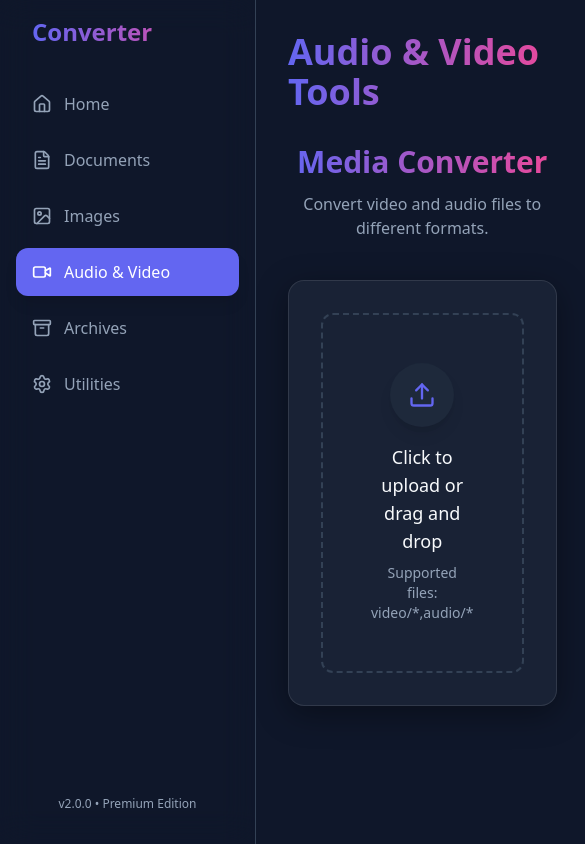
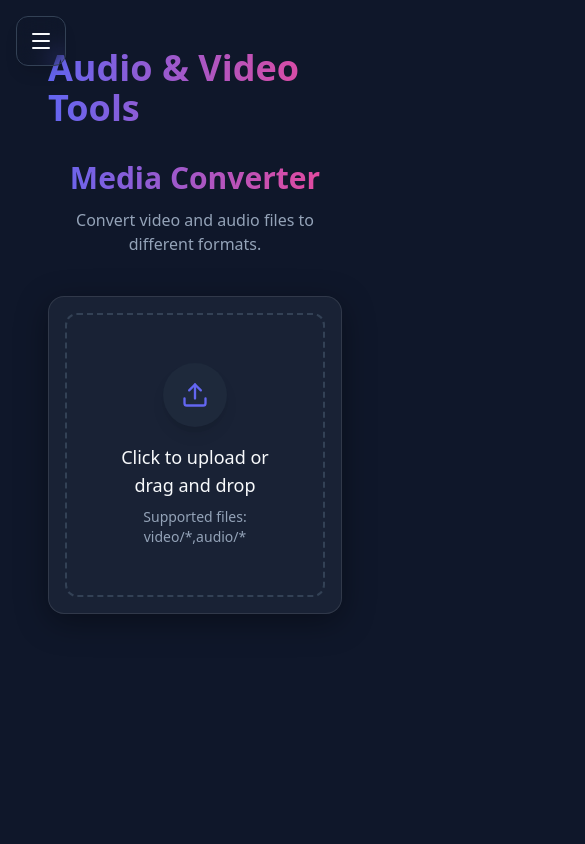
Before and after one commit to chasadch/converter, a React app in the folder frontend/: page /media in a window 390 px wide. Shown: the whole page, 585 px wide, since content can reach past the window. Built offline with nearby package versions, Linux system fonts and the light colour scheme; the HTML template or start-up script is replaced by a standard one.

Commit message:
Make UI mobile responsive: Collapsible sidebar and adaptive grid

```diff
--- a/frontend/src/App.jsx
+++ b/frontend/src/App.jsx
@@ -1,5 +1,6 @@
-import React from 'react';
+import React, { useState } from 'react';
 import { BrowserRouter as Router, Routes, Route } from 'react-router-dom';
+import { Menu } from 'lucide-react';
 import Sidebar from './components/Sidebar';
 import Home from './pages/Home';
 import Documents from './pages/Documents';
@@ -9,6 +10,8 @@ import Archives from './pages/Archives';
 import Utils from './pages/Utils';
 
 function App() {
+  const [isSidebarOpen, setIsSidebarOpen] = useState(false);
+
   return (
     <Router>
       <div className="flex min-h-screen bg-background text-text font-sans selection:bg-primary/30">
@@ -18,9 +21,20 @@ function App() {
           <div className="absolute bottom-[-10%] right-[-10%] w-[40%] h-[40%] bg-secondary/20 rounded-full blur-[120px] animate-pulse-slow delay-1000"></div>
         </div>
 
-        <Sidebar />
+        <Sidebar isOpen={isSidebarOpen} onClose={() => setIsSidebarOpen(false)} />
 
-        <main className="flex-1 ml-64 min-h-screen">
+        {/* Mobile Header / Hamburger */}
+        <div className="fixed top-4 left-4 z-30 md:hidden">
+          <button
+            onClick={() => setIsSidebarOpen(true)}
+            className="p-3 bg-surface/80 backdrop-blur-md border border-border rounded-xl shadow-lg hover:bg-surface transition-colors"
+          >
+            <Menu size={24} />
+          </button>
+        </div>
+
+        <main className="flex-1 md:ml-64 min-h-screen transition-all duration-300">
+          <div className="p-4 md:p-0"> {/* Add padding for mobile content */}
             <Routes>
               <Route path="/" element={<Home />} />
               <Route path="/documents" element={<Documents />} />
@@ -29,6 +43,7 @@ function App() {
               <Route path="/archives" element={<Archives />} />
               <Route path="/utils" element={<Utils />} />
             </Routes>
+          </div>
         </main>
       </div>
     </Router>
--- a/frontend/src/components/Converter.jsx
+++ b/frontend/src/components/Converter.jsx
@@ -101,7 +101,7 @@ const Converter = ({
                 <p className="text-text-muted">{description}</p>
             </div>
 
-            <div className="glass-panel p-8 rounded-2xl transition-all duration-300 hover:shadow-2xl hover:shadow-primary/10">
+            <div className="glass-panel p-4 md:p-8 rounded-2xl transition-all duration-300 hover:shadow-2xl hover:shadow-primary/10">
 
                 {/* File Upload Area */}
                 {!file && (
@@ -145,12 +145,12 @@ const Converter = ({
                         {conversionOptions.length > 0 && (
                             <div>
                                 <label className="block text-sm font-medium mb-2 text-text-muted">{optionLabel}</label>
-                                <div className="grid grid-cols-3 gap-3">
+                                <div className="grid grid-cols-2 md:grid-cols-3 gap-3">
                                     {conversionOptions.map(opt => (
                                         <button
                                             key={opt.value}
                                             onClick={() => setSelectedOption(opt.value)}
-                                            className={`py-2 px-4 rounded-lg text-sm font-medium transition-all ${selectedOption === opt.value
+                                            className={`py-2 px-3 md:px-4 rounded-lg text-sm font-medium transition-all ${selectedOption === opt.value
                                                 ? 'bg-primary text-white shadow-lg shadow-primary/25'
                                                 : 'bg-surface border border-border hover:border-primary/50'
                                                 }`}
--- a/frontend/src/components/Sidebar.jsx
+++ b/frontend/src/components/Sidebar.jsx
@@ -1,7 +1,7 @@
-import { FileText, Image, Video, Archive, Settings, Home } from 'lucide-react';
+import { FileText, Image, Video, Archive, Settings, Home, X } from 'lucide-react';
 import { Link, useLocation } from 'react-router-dom';
 
-const Sidebar = () => {
+const Sidebar = ({ isOpen, onClose }) => {
     const location = useLocation();
 
     const links = [
@@ -14,12 +14,33 @@ const Sidebar = () => {
     ];
 
     return (
-        <div className="w-64 bg-surface/50 backdrop-blur-lg border-r border-border h-screen fixed left-0 top-0 flex flex-col p-4 z-20">
-            <div className="mb-8 px-4">
+        <>
+            {/* Mobile Overlay */}
+            {isOpen && (
+                <div
+                    className="fixed inset-0 bg-black/50 backdrop-blur-sm z-30 md:hidden"
+                    onClick={onClose}
+                />
+            )}
+
+            {/* Sidebar Container */}
+            <div className={`
+                w-64 bg-surface/95 backdrop-blur-xl border-r border-border h-screen fixed left-0 top-0 flex flex-col p-4 z-40
+                transition-transform duration-300 ease-in-out
+                ${isOpen ? 'translate-x-0' : '-translate-x-full'}
+                md:translate-x-0
+            `}>
+                <div className="mb-8 px-4 flex justify-between items-center">
                     <h1 className="text-2xl font-bold gradient-text">Converter</h1>
+                    <button
+                        onClick={onClose}
+                        className="md:hidden p-2 hover:bg-white/10 rounded-lg transition-colors"
+                    >
+                        <X size={20} />
+                    </button>
                 </div>
 
-            <nav className="flex-1 space-y-2">
+                <nav className="flex-1 space-y-2 overflow-y-auto">
                     {links.map((link) => {
                         const Icon = link.icon;
                         const isActive = location.pathname === link.path;
@@ -28,6 +49,7 @@ const Sidebar = () => {
                             <Link
                                 key={link.path}
                                 to={link.path}
+                                onClick={() => onClose()} // Close on navigation (mobile)
                                 className={`flex items-center gap-3 px-4 py-3 rounded-xl transition-all duration-300 ${isActive
                                     ? 'bg-primary text-white shadow-lg shadow-primary/25'
                                     : 'text-text-muted hover:bg-white/5 hover:text-text'
@@ -40,10 +62,11 @@ const Sidebar = () => {
                     })}
                 </nav>
 
-            <div className="p-4 text-xs text-text-muted text-center">
+                <div className="p-4 text-xs text-text-muted text-center border-t border-border mt-4">
                     v2.0.0 • Premium Edition
                 </div>
             </div>
+        </>
     );
 };
 
```
Lines whose indentation alone changed are shown as unchanged.
